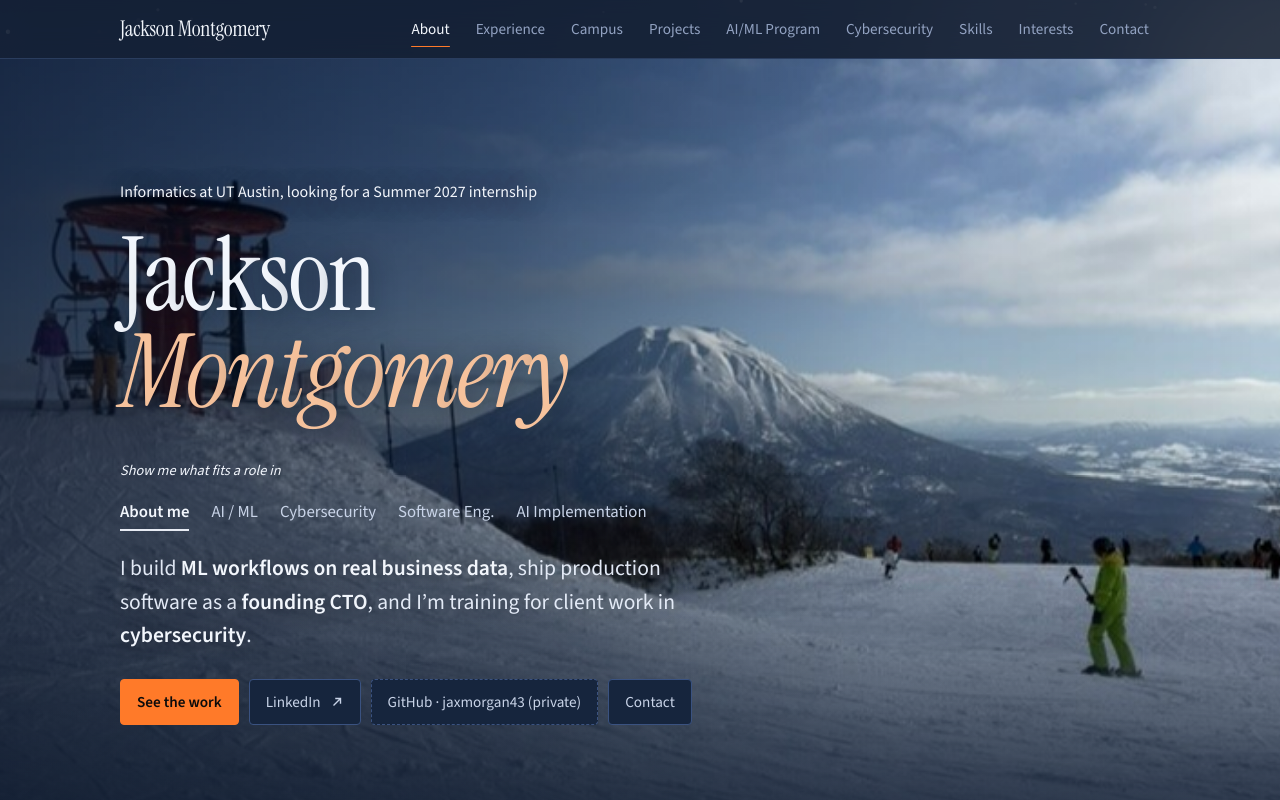
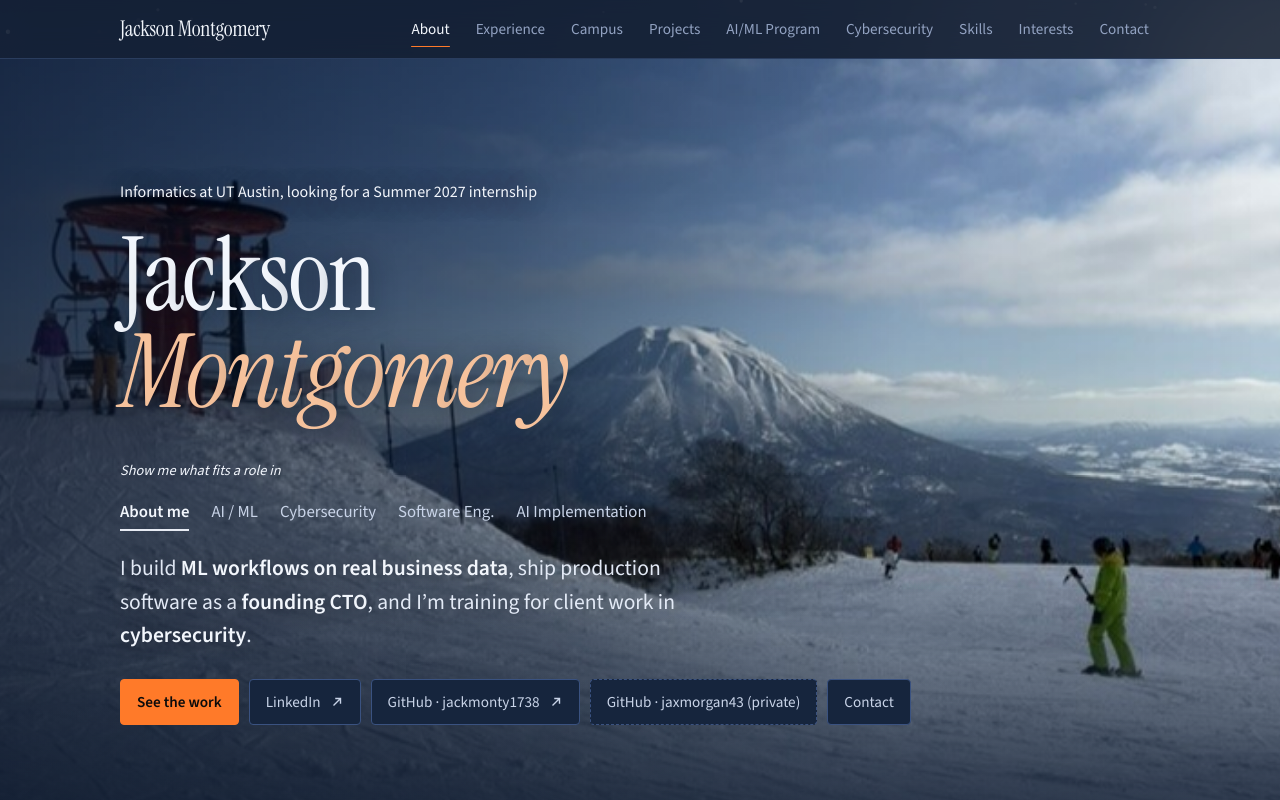
Before and after one commit to jackmonty1738/portfolio, a plain HTML site: page index.html in a window 1280 px wide. Shown: the top 800 px of the page. Drawn offline with nearby package versions, Linux system fonts and the light colour scheme.

Commit message:
Add files via upload

```diff
--- a/index.html
+++ b/index.html
@@ -427,6 +427,7 @@ const LINKS = {
   email: "jackrmonty17@gmail.com",
   linkedin: "https://www.linkedin.com/in/jackmonty1726",
   githubA: "https://github.com/jaxmorgan43",
+  githubB: "https://github.com/jackmonty1738",
   taskapeer: "https://taskapeer1.com"
 };
 
@@ -801,6 +802,7 @@ function Hero({ lens, setLens }) {
       <div className="cta">
         <a className="btn pri" href="#projects">See the work</a>
         <a className="btn" href=${LINKS.linkedin} target="_blank" rel="noopener">LinkedIn <${Arrow}/></a>
+        <a className="btn" href=${LINKS.githubB} target="_blank" rel="noopener">GitHub · jackmonty1738 <${Arrow}/></a>
         <span className="btn btn-note" tabIndex="0" title="jaxmorgan43 holds taskapeer’s codebase. taskapeer is a business, so the repositories are private.">GitHub · jaxmorgan43 (private)</span>
         <a className="btn" href="#contact">Contact</a>
       </div>
@@ -1190,6 +1192,7 @@ function Contact() {
       </div>
       <div className="links">
         <a className="link-row" href=${LINKS.linkedin} target="_blank" rel="noopener"><div><b>LinkedIn</b><br/><span className="mono">in/jackmonty1726</span></div><${Arrow}/></a>
+        <a className="link-row" href=${LINKS.githubB} target="_blank" rel="noopener"><div><b>GitHub · jackmonty1738</b><br/><span className="mono">Personal projects, including the code for this site</span></div><${Arrow}/></a>
         <div className="link-row link-static"><div><b>GitHub · jaxmorgan43</b><br/><span className="mono">Private. This account holds taskapeer’s codebase, and taskapeer is a business, so the repositories aren’t public. Ask me about the code.</span></div></div>
         <a className="link-row" href=${LINKS.taskapeer} target="_blank" rel="noopener"><div><b>taskapeer</b><br/><span className="mono">taskapeer1.com</span></div><${Arrow}/></a>
       </div>
```
